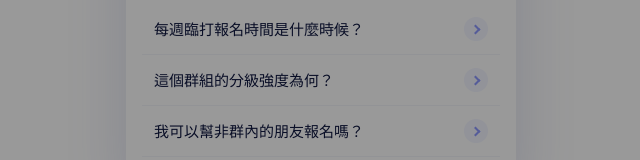
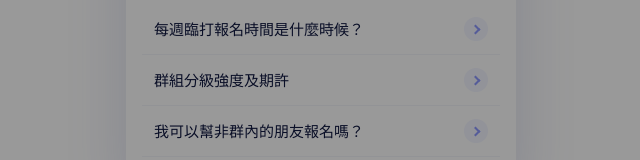
Before and after one commit to baplcp/baplcp-signup, a Vue app: page / in a window 1280 px wide. Shown: the part 592-752 px from the top of the page, without its empty margins (319-959 px from the left). Built offline with nearby package versions, Linux system fonts and the light colour scheme; no server answers; the database is empty.

Commit message:
手動上線 2026-05-17 22:34:30

```diff
--- a/src/components/home/HomeFaqList.vue
+++ b/src/components/home/HomeFaqList.vue
@@ -83,7 +83,7 @@ function toggleFaq(index) {
   max-height: 0;
   overflow: hidden;
   padding: 0 12px;
-  font-size: 14px;
+  font-size: 15px;
   line-height: 1.7;
   color: var(--muted);
   opacity: 0;
--- a/src/views/index.vue
+++ b/src/views/index.vue
@@ -11,20 +11,24 @@ const faqs = [
     answer: '每週日晚上 20:00。',
   },
   {
-    question: '這個群組的分級強度為何？',
-    answer: '參考排球程度分級表，約 C+~B。',
+    question: '群組分級強度及期許',
+    answer: '參考排球程度分級表，約 C+~B。發球過網率不得低於 70%，態度積極，會自主訓練增加穩定性。',
   },
   {
     question: '我可以幫非群內的朋友報名嗎？',
-    answer: '可以，但請球友協助評估群外朋友的實力，希望至少有 B 以上。',
+    answer: '可以，但請球友協助評估群外朋友的實力，希望至少有 B 以上。每人最多可攜伴 2 位優先報名，超過 2 位則列為候補，依序遞補。',
   },
   {
     question: '如果加入群組後沒出現會被踢出嗎？',
-    answer: '非常有可能唷！！',
+    answer: '會的！為維護社團的穩定參與風氣，若參與次數長期偏低，可能會被移出群組，請多多把握出席機會。',
+  },
+  {
+    question: '這個群組的打球風氣為何？',
+    answer: '本社團為友善球場，請以尊重、友善的方式與隊友溝通，避免過度苛責、謾罵或情緒性言語，並以積極正向的態度參與球局。若經提醒後仍持續違反規範，主揪將視情況斟酌移出群組。',
   },
   {
     question: '季打請假及取消報名的期限是什麼時候？',
-    answer: '季打請假及取消報名請於週五晚上 23:39 前完成。若超過截止時間，請私訊主揪說明，由主揪協助手動取消；但若屆時已無法替補到人，報名費用須由本人自行吸收。',
+    answer: '季打請假及取消報名請於週五晚上 23:59 前完成。若超過截止時間，請私訊主揪說明，由主揪協助手動取消；但若屆時已無法替補到人，報名費用須由本人自行吸收。',
   },
 ]
 
```
